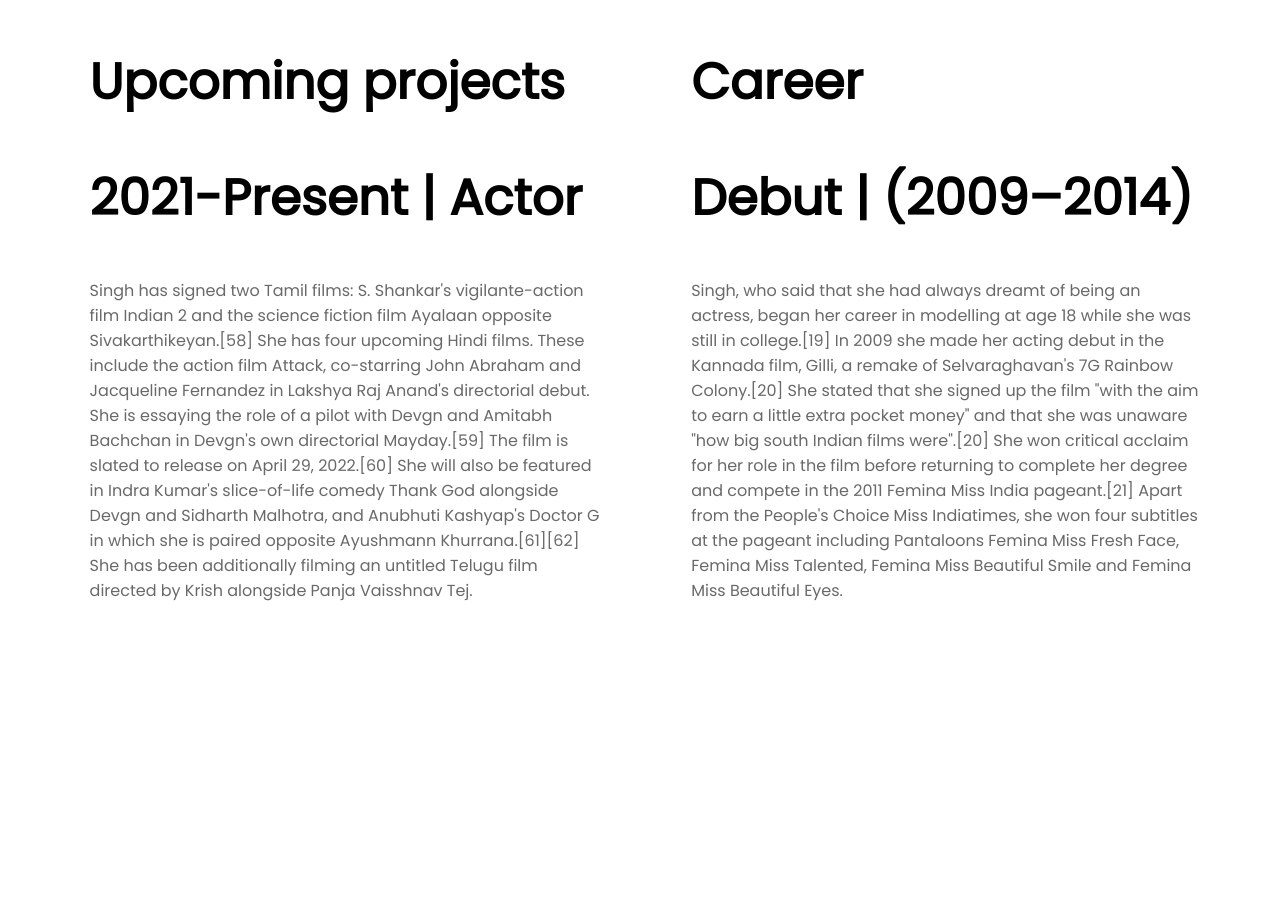
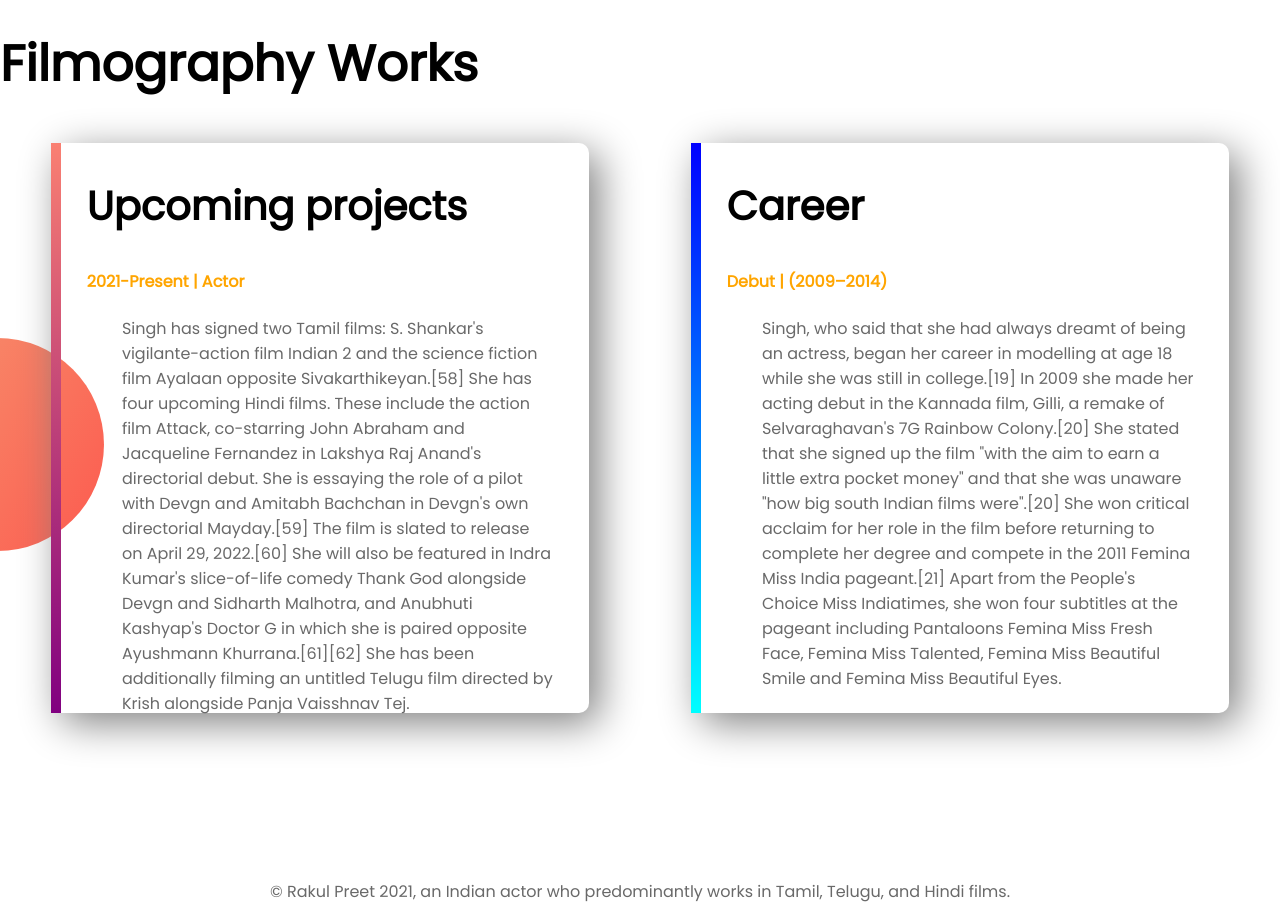
Before and after one commit to riad520/my-portfolio-website, a plain HTML site: page index.html in a window 1280 px wide. Shown: the part 1455-2375 px from the top of the page. Before the commit the page ends 2108 px from the top, so only its background shows below. Drawn offline with Linux system fonts and the light colour scheme.

Commit message:
all brand new

```diff
--- a/index.html
+++ b/index.html
@@ -45,13 +45,13 @@
         <a target="_blank" class="link" href="https://en.wikipedia.org/wiki/Rakul_Preet_Singh">Wikipedia</a>
       </div>
     </section>
-    <section>
+    <section class="back-rd">
       <h1>Filmography Works</h1>
       <div class="flex">
-        <div class="half">
-          <h1>Upcoming projects</h1>
-          <h1>2021-Present | Actor</h1>
-          <p>
+        <div id="clr" class="half-n">
+          <h2>Upcoming projects</h2>
+          <h4 class="name">2021-Present | Actor</h4>
+          <p class="pk">
             Singh has signed two Tamil films: S. Shankar's vigilante-action film Indian 2 and the science fiction film Ayalaan opposite
             Sivakarthikeyan.[58] She has four upcoming Hindi films. These include the action film Attack, co-starring John Abraham and
             Jacqueline Fernandez in Lakshya Raj Anand's directorial debut. She is essaying the role of a pilot with Devgn and Amitabh
@@ -61,10 +61,10 @@
             film directed by Krish alongside Panja Vaisshnav Tej.
           </p>
         </div>
-        <div class="half">
-          <h1>Career</h1>
-          <h1>Debut | (2009–2014)</h1>
-          <p>
+        <div id="clrnd" class="half-n">
+          <h2>Career</h2>
+          <h4 class="name">Debut | (2009–2014)</h4>
+          <p class="pk">
             Singh, who said that she had always dreamt of being an actress, began her career in modelling at age 18 while she was still
             in college.[19] In 2009 she made her acting debut in the Kannada film, Gilli, a remake of Selvaraghavan's 7G Rainbow
             Colony.[20] She stated that she signed up the film "with the aim to earn a little extra pocket money" and that she was
@@ -76,5 +76,8 @@
         </div>
       </div>
     </section>
+    <footer>
+      <p>© Rakul Preet 2021, an Indian actor who predominantly works in Tamil, Telugu, and Hindi films.</p>
+    </footer>
   </body>
 </html>
--- a/style.css
+++ b/style.css
@@ -3,7 +3,7 @@ body{
     margin: 0%;
 }
 .flex{
-    height: 500px;
+    height: 570px;
     padding-bottom: 150px;
     display: flex;
 }
@@ -22,9 +22,18 @@ h1{
 }
 h1 span{
     color: orange;
+
+}
+.name{
+    color: orange;
 }
 .half img{
     width: 100%;
+}
+.back-rd{
+    background-image: url(images/exp-bg.png);
+    background-repeat: no-repeat;
+    background-position: left;
 }
 .link{
     text-decoration: none;
@@ -45,3 +54,30 @@ p{
 h2{
     font-size: 40px;
 }
+.half-n{
+    width: 50%;
+    float: left;
+    margin-left: 4%;
+    margin-right: 4%;
+    padding-left: 2%;
+    box-shadow: 10px 10px 40px gray;
+    border-radius: 10px;
+}
+.pk{
+    padding-left: 5%;
+    padding-right: 5%;
+    margin: 2%;
+}
+#clr{
+    border-image: linear-gradient( salmon, purple );
+    border-left: 10px solid;
+    border-image-slice: 1;
+}
+#clrnd{
+    border-image: linear-gradient(blue,cyan);
+    border-left: 10px solid;
+    border-image-slice: 1;
+}
+footer p{
+    text-align: center;
+}
```
